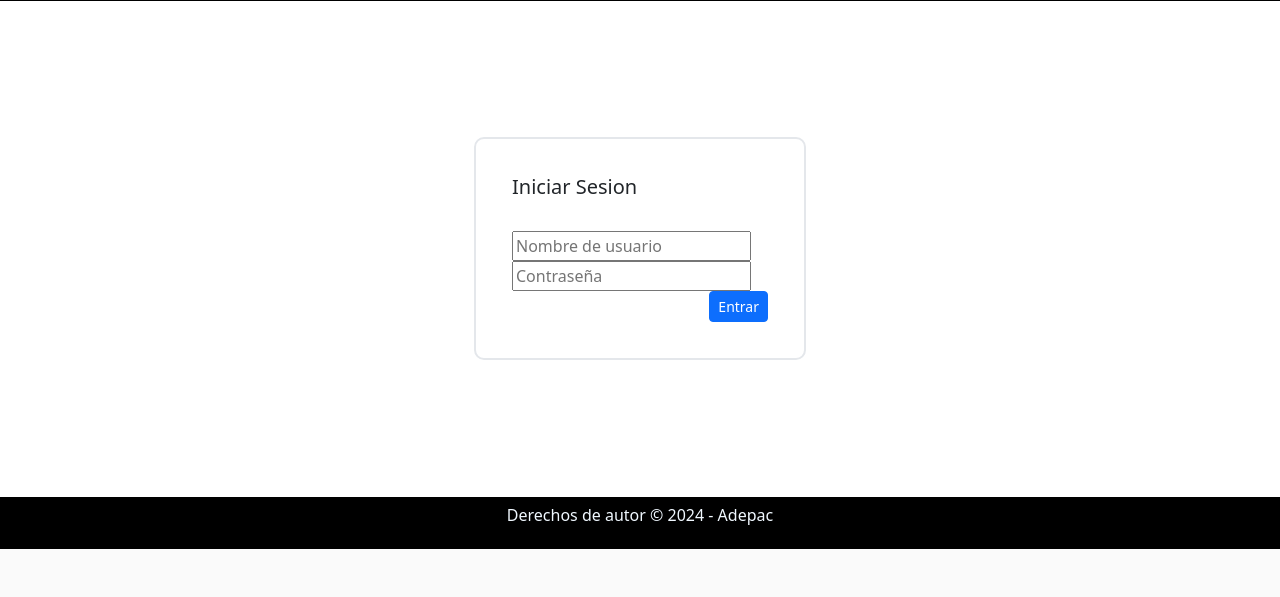
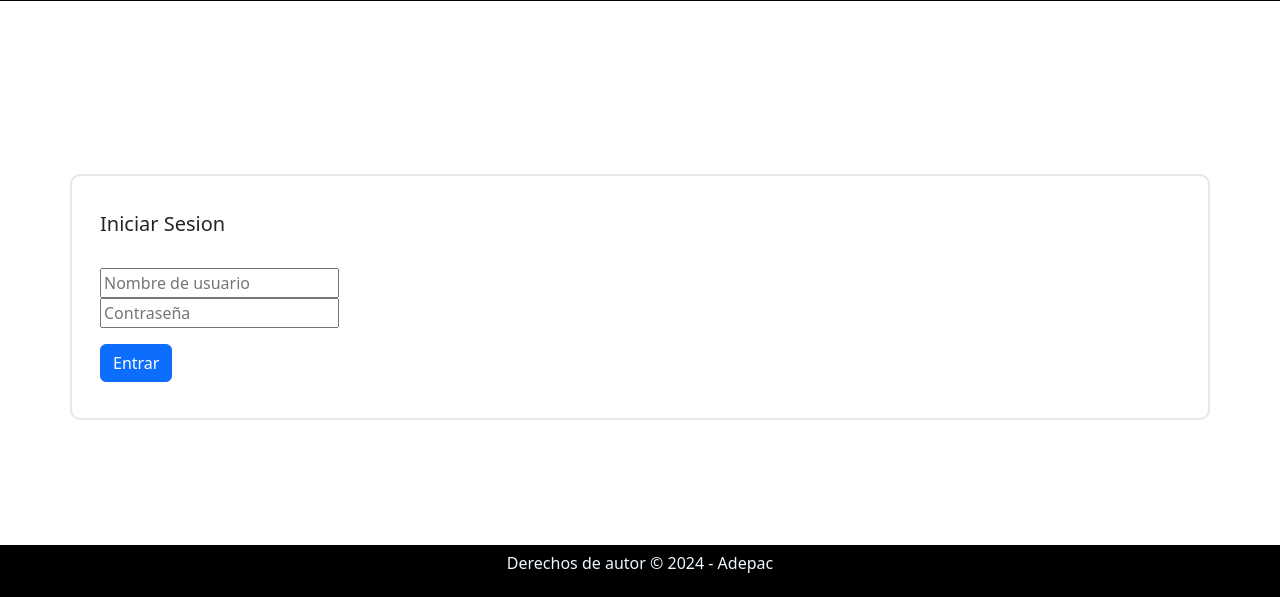
Before and after one commit to CristianQuilaleo/ProyectoJoyas, a Django app: page /inicio_sesion/ in a window 1280 px wide. Shown: the part 480-1077 px from the top of the page. Before the commit the page ends 1029 px from the top, so only its background shows below. Run offline with Django 5.2, Linux system fonts and the light colour scheme; some libraries are stand-ins or nearby versions.

Commit message:
finalfinal

```diff
--- a/joyas/tienda/templates/InicioSesion.html
+++ b/joyas/tienda/templates/InicioSesion.html
@@ -62,7 +62,7 @@
     <br>
     <br>
 
-    <div class="container">
+    <div class="container mt-5">
         <!-- Mostrar mensajes de éxito o error -->
         {% if messages %}
             <div class="row">
@@ -76,7 +76,7 @@
             </div>
         {% endif %}
 
-        <div class="center">
+        <div class=" row justify-content center">
             {% block content %}
             <form action="" method="post">
                 {% csrf_token %}
@@ -89,7 +89,7 @@
                         <br>
                         <input type="password" name="password" id="" placeholder="Contraseña">
 
-                        <button class="btn btn-sm btn-primary float-end" type="submit">Entrar</button>
+                        <button class="btn btn-primary btn-block mt-3" type="submit">Entrar</button>
                     </div>
                 </div>
             </form>
```
Also changed, not shown: joyas/db.sqlite3.
